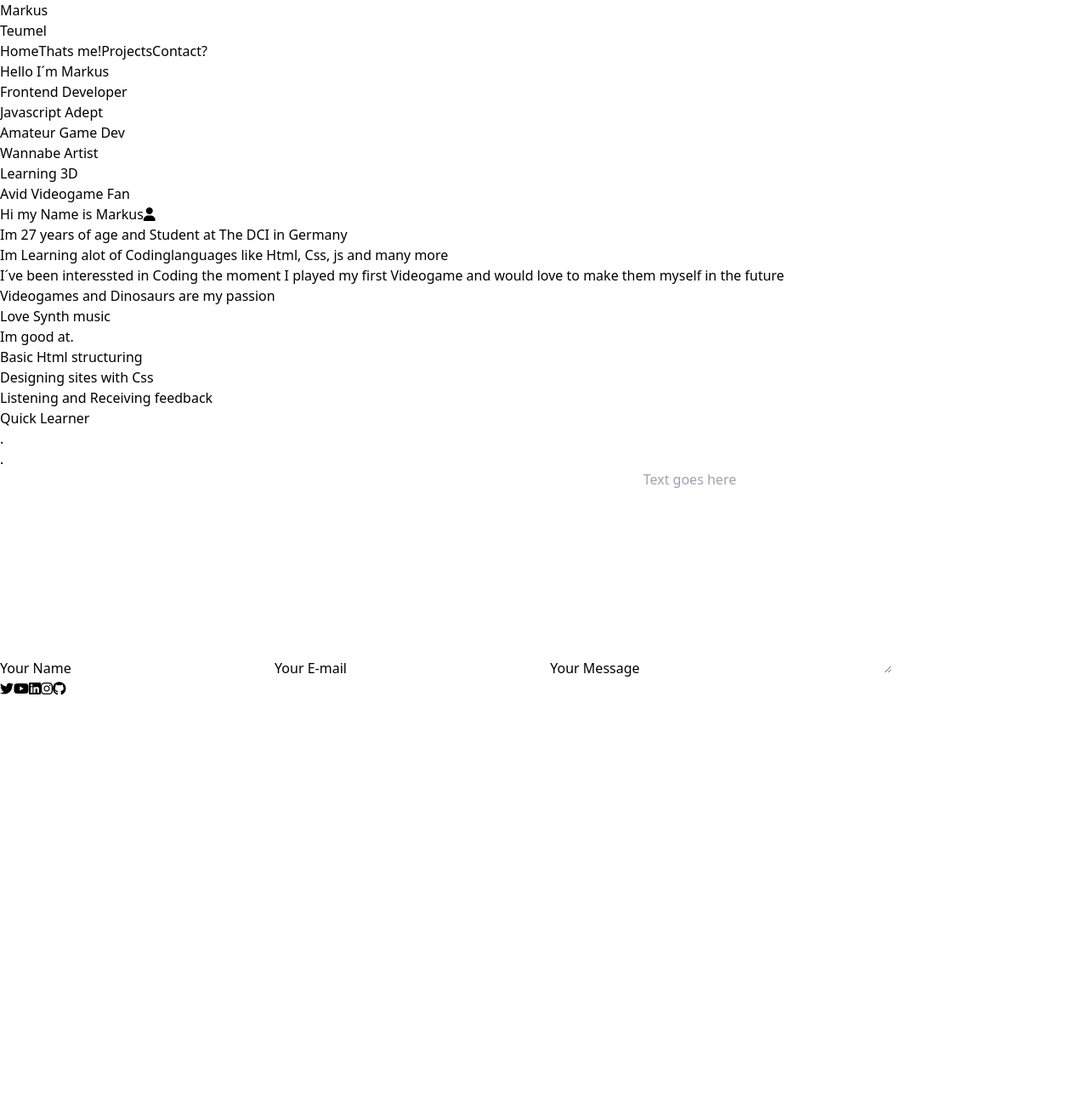
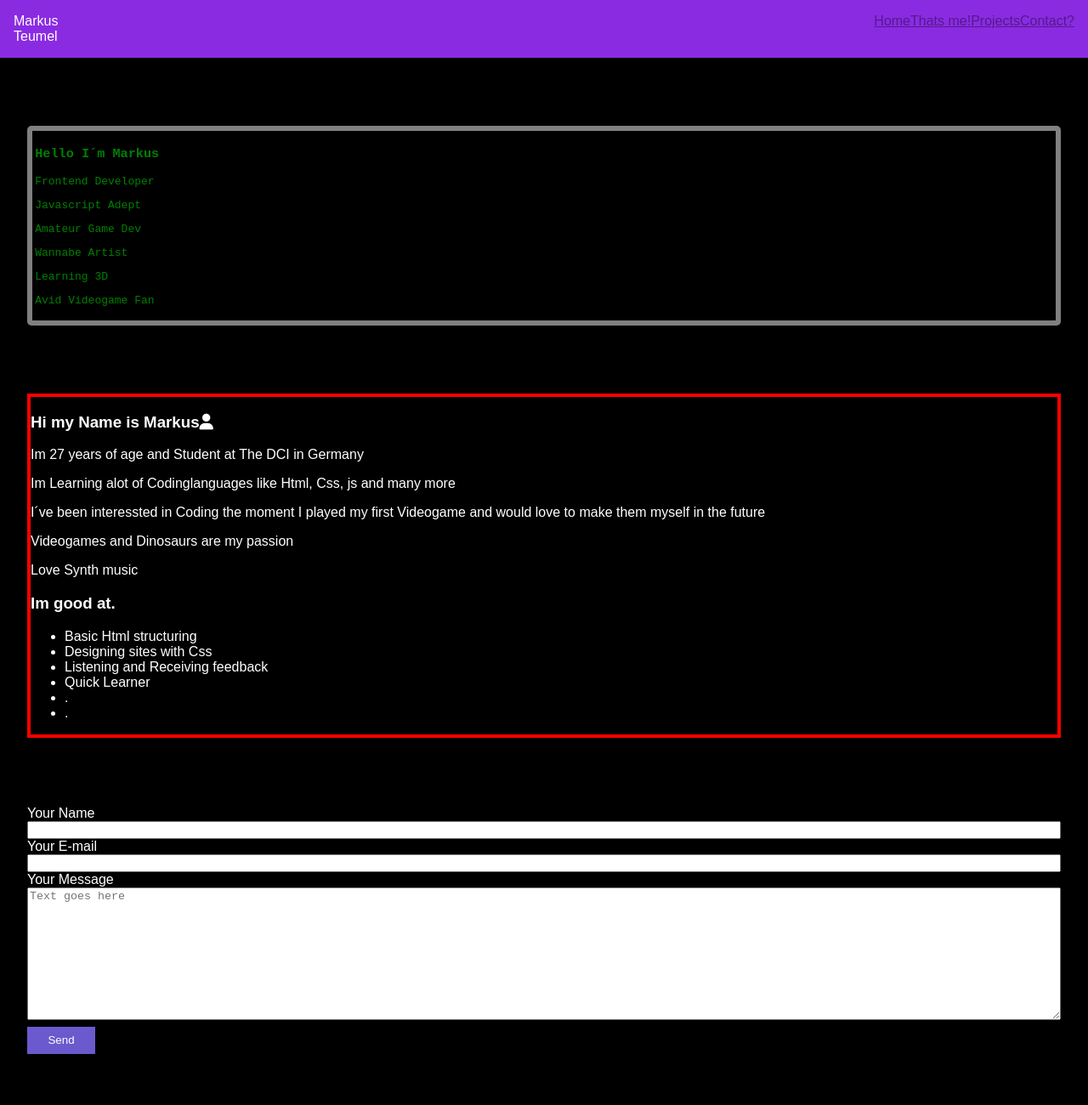
Before and after one commit to CodeMT96/portfolio, a plain HTML site: page index.html in a window 1280 px wide. Shown: the top 1300 px of the page at 85% size. Before the commit the page ends 822 px from the top, so only its background shows below. Drawn offline with Linux system fonts and the light colour scheme.

Commit message:
Ditched Tailwind

```diff
--- a/index.html
+++ b/index.html
@@ -4,13 +4,14 @@
     <meta charset="UTF-8" />
     <meta name="viewport" content="width=device-width, initial-scale=1.0" />
     <script src="https://kit.fontawesome.com/6bd6c784d7.js" crossorigin="anonymous"></script>
-    <link rel="stylesheet" href="./css/style.css" />
+    <link rel="stylesheet" href="./style.css" />
     <title>My Project</title>
   </head>
   <body>
+    <!-- Header -->
     <header>
       <div>
-        <div id="logo"></div>
+        <div class="logo"></div>
         <div id="headerName">Markus <br>Teumel</div>
       </div>
       <div>
@@ -18,7 +19,9 @@
         ><a href="">Contact</a><a href="">?</a>
       </div>
     </header>
+    <!-- Main -->
     <main>
+      <!-- Code Section  -->
       <section id="codeSection">
         <div id="codeWindow">
           <h3>Hello I´m Markus</h3>
@@ -30,6 +33,7 @@
           <p>Avid Videogame Fan</p>
         </div>
       </section>
+      <!-- BIO -->
       <section id="me">
         <h3>Hi my Name is Markus<i class="fa-solid fa-user"></i></h3>
         <p>Im 27 years of age and Student at The DCI in Germany</p>
@@ -52,9 +56,11 @@
           <li>.</li>
         </ul>
       </section>
+      <!-- Project -->
       <section id="projectSection">
         <div id="slides"></div>
       </section>
+      <!-- Contact Form -->
       <section id="contactSection">
         <form action="text" method="post">
             <label for="lfname">Your Name</label>
@@ -63,7 +69,9 @@
             <input type="email" name="email" id="email">
             <label for="whatyouneed">Your Message</label>
             <textarea name="whatyouneed" id="whatyouneed" cols="30" rows="10" placeholder="Text goes here"></textarea>
+            <button type="button" id="sendBtn">Send</button>
         </form>
+        <!-- Socials -->
         <div id="socials"><a href=""><i class="fa-brands fa-twitter"></i></a><a href=""><i class="fa-brands fa-youtube"></i></a><a href=""><i class="fa-brands fa-linkedin"></i></a><a href=""><i class="fa-brands fa-instagram"></i></a><a href=""><i class="fa-brands fa-github"></i></a></div>
       </section>
     </main>
--- a/input.css
+++ /dev/null
@@ -1,3 +0,0 @@
-@tailwind base;
-@tailwind components;
-@tailwind utilities;
--- /dev/null
+++ b/style.css
@@ -0,0 +1,67 @@
+:root {
+    font-family: sans-serif;
+    color: white;
+}
+
+body {
+    background-color: black;
+    margin: 0;
+}
+/* Header */
+header {
+    background-color: blueviolet;
+    display: flex;
+    justify-content: space-between;
+    padding: 1rem;
+}
+/* Main */
+main {
+    margin: 2rem;
+}
+/* CodeSection */
+#codeSection {
+    display: flex;
+    justify-content: center;
+    border: 6px solid gray;
+    border-radius: 5px;
+    margin: 5rem 0rem;
+}
+
+#codeWindow {
+    width: 100%;
+    height: 100%;
+    color: green;
+    font-family: monospace;
+    margin: .2rem;
+}
+
+/* Bio */
+#me {
+    border: solid red 4px;
+}
+
+/* Contact Form */
+form {
+    margin: 5rem 0rem;
+    display: flex;
+    flex-direction: column;
+}
+
+#sendBtn {
+    width: 5rem;
+    height: 2rem;
+    border: none;
+    background-color: slateblue;
+    color: white;
+    margin: .5rem 0rem;
+}
+/* Socials  */
+#socials {
+    display: flex;
+    justify-content: center;
+}
+
+.fa-brands {
+    font-size: 5rem;
+    margin: 1rem;
+}
--- a/tailwind.config.js
+++ /dev/null
@@ -1,8 +0,0 @@
-/** @type {import('tailwindcss').Config} */
-module.exports = {
-  content: ["./*html"],
-  theme: {
-    extend: {},
-  },
-  plugins: [],
-}
```
Also changed, not shown: package.json (deleted, +0 -88 lines), README.md (deleted), css/style.css (deleted), 1 other file.
